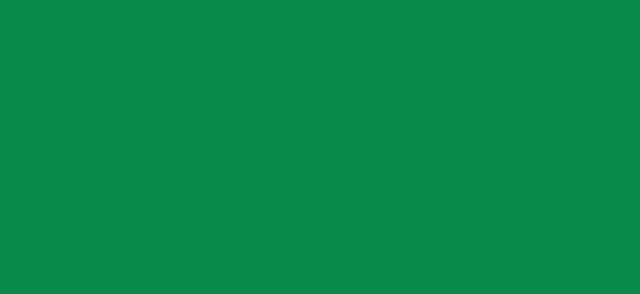
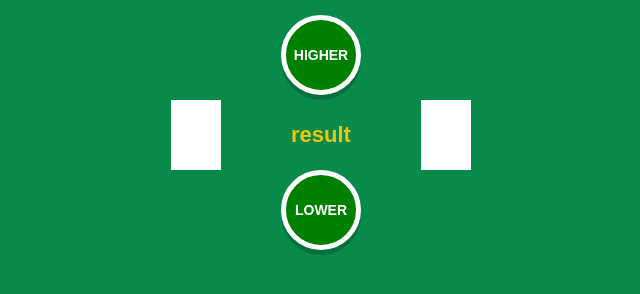
Before and after one commit to Toshiro-Morishita/Higher-Lower, a plain HTML site: page index.html in a window 1280 px wide. Shown: the whole page, without its empty margins (319-959 px from the left). Drawn offline with Linux system fonts and the light colour scheme.

Commit message:
add button

```diff
--- a/css/styles.css
+++ b/css/styles.css
@@ -10,3 +10,50 @@ body {
   font-weight: bold;
   text-align: center;
 }
+
+.dealer,
+.player {
+  width: 50px;
+  height: 70px;
+  background: #fff
+}
+
+.controls {
+  width: 200px;
+  height: 70px;
+  position: relative;
+}
+
+.dealer,
+.controls,
+.player {
+  float: left;
+}
+
+#result {
+  line-height: 70px;
+  color: #f1c40f;
+}
+
+.btn {
+  cursor: pointer;
+  width: 70px;
+  height: 70px;
+  border-radius: 50%;
+  background: green;
+  border: 5px solid #fff;
+  font-size: 14px;
+  color: #fff;
+  box-shadow: 0 5px 0 rgba(0, 0, 0, 0.2);
+  line-height: 70px;
+  position: absolute;
+  left: 60px;
+}
+
+#higher {
+  top: -85px;
+}
+
+#lower {
+  top: 70px;
+}
--- a/index.html
+++ b/index.html
@@ -8,7 +8,11 @@
 <body>
   <div class="container">
     <div class="dealer"></div>
-    <div class="controls"></div>
+    <div class="controls">
+      <div class="btn" id="higher">HIGHER</div>
+      <div id="result">result</div>
+      <div class="btn" id="lower">LOWER</div>
+    </div>
     <div class="player"></div>
   </div>
 </body>
```
